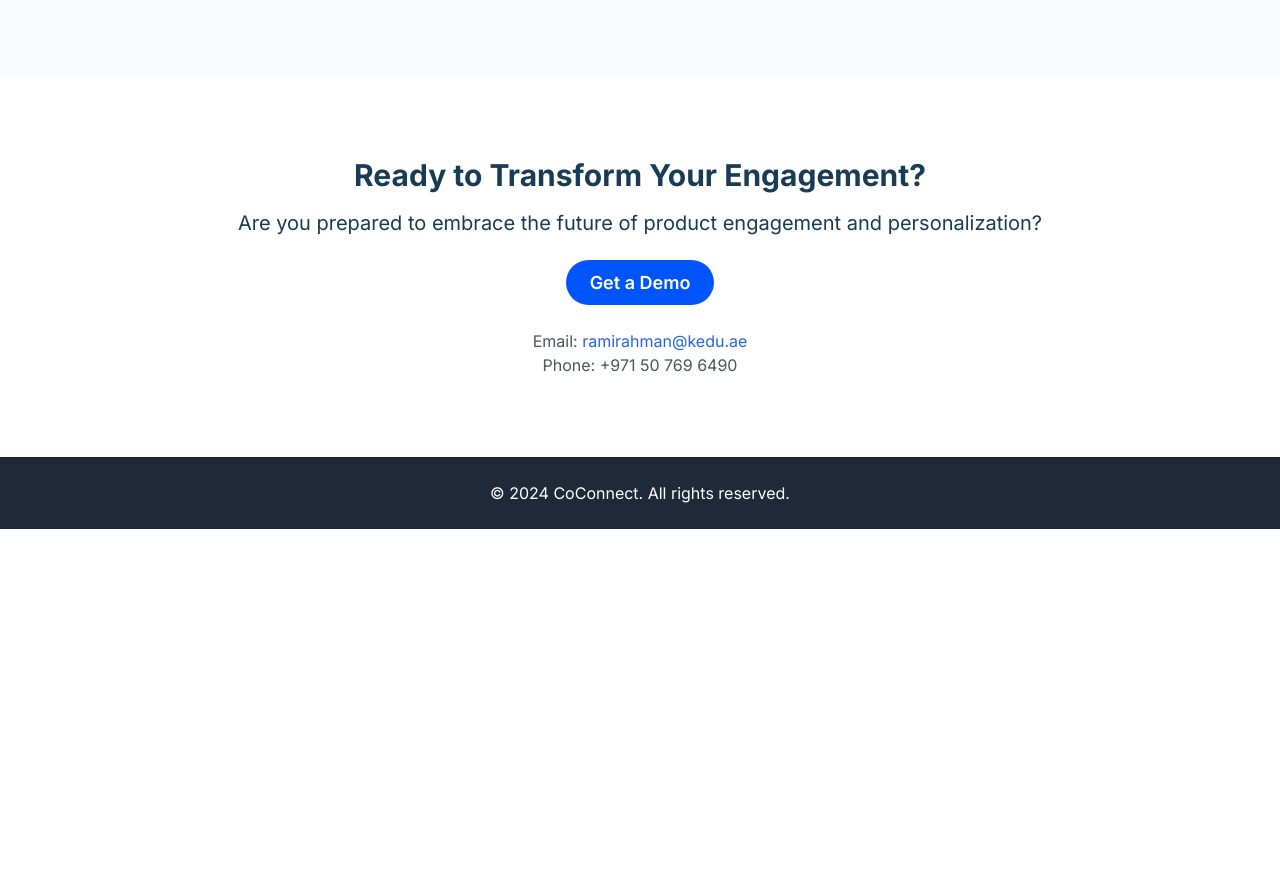
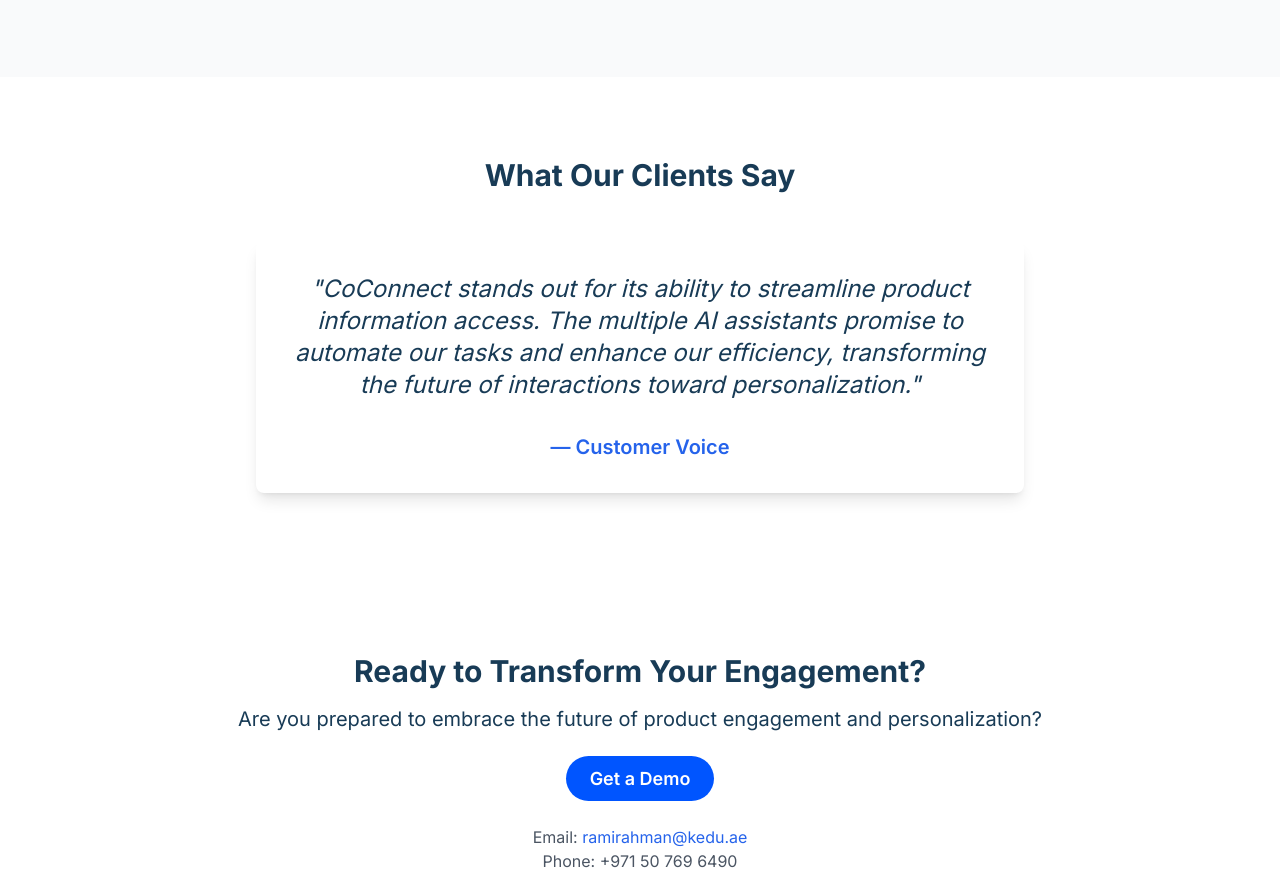
Before and after one commit to Suhailklive/coconnect_website, a plain HTML site: page index.html in a window 1280 px wide. Shown: the part 2175-3051 px from the top of the page. Before the commit the page ends 2704 px from the top, so only its background shows below. Drawn offline with nearby package versions, Linux system fonts and the light colour scheme.

Commit message:
Testimonials added to index.html

```diff
--- a/index.html
+++ b/index.html
@@ -152,6 +152,19 @@
             </div>
         </section>
 
+        <!-- Testimonial Section -->
+        <section class="py-20 testimonial-bg">
+            <div class="container mx-auto px-6 text-center">
+                <h2 class="text-3xl font-bold mb-12">What Our Clients Say</h2>
+                <div class="max-w-3xl mx-auto bg-white p-8 rounded-lg shadow-lg">
+                    <blockquote class="text-2xl italic mb-8">
+                        "CoConnect stands out for its ability to streamline product information access. The multiple AI assistants promise to automate our tasks and enhance our efficiency, transforming the future of interactions toward personalization."
+                    </blockquote>
+                    <p class="font-semibold text-xl text-blue-600">— Customer Voice</p>
+                </div>
+            </div>
+        </section>
+
         <section class="py-20 bg-white">
             <div class="container mx-auto px-6 text-center">
                 <h2 class="text-3xl font-bold mb-4">Ready to Transform Your Engagement?</h2>
```
